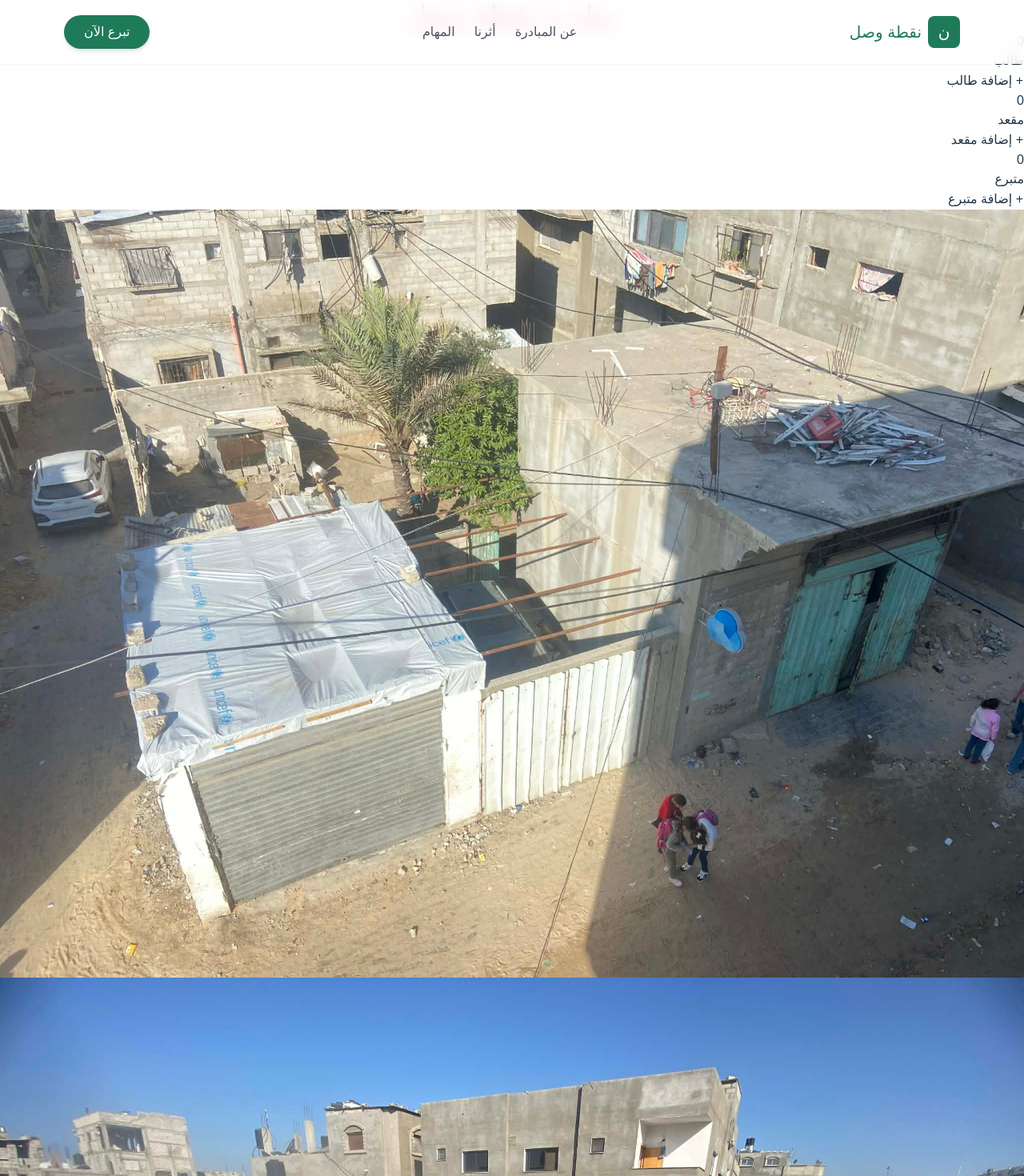
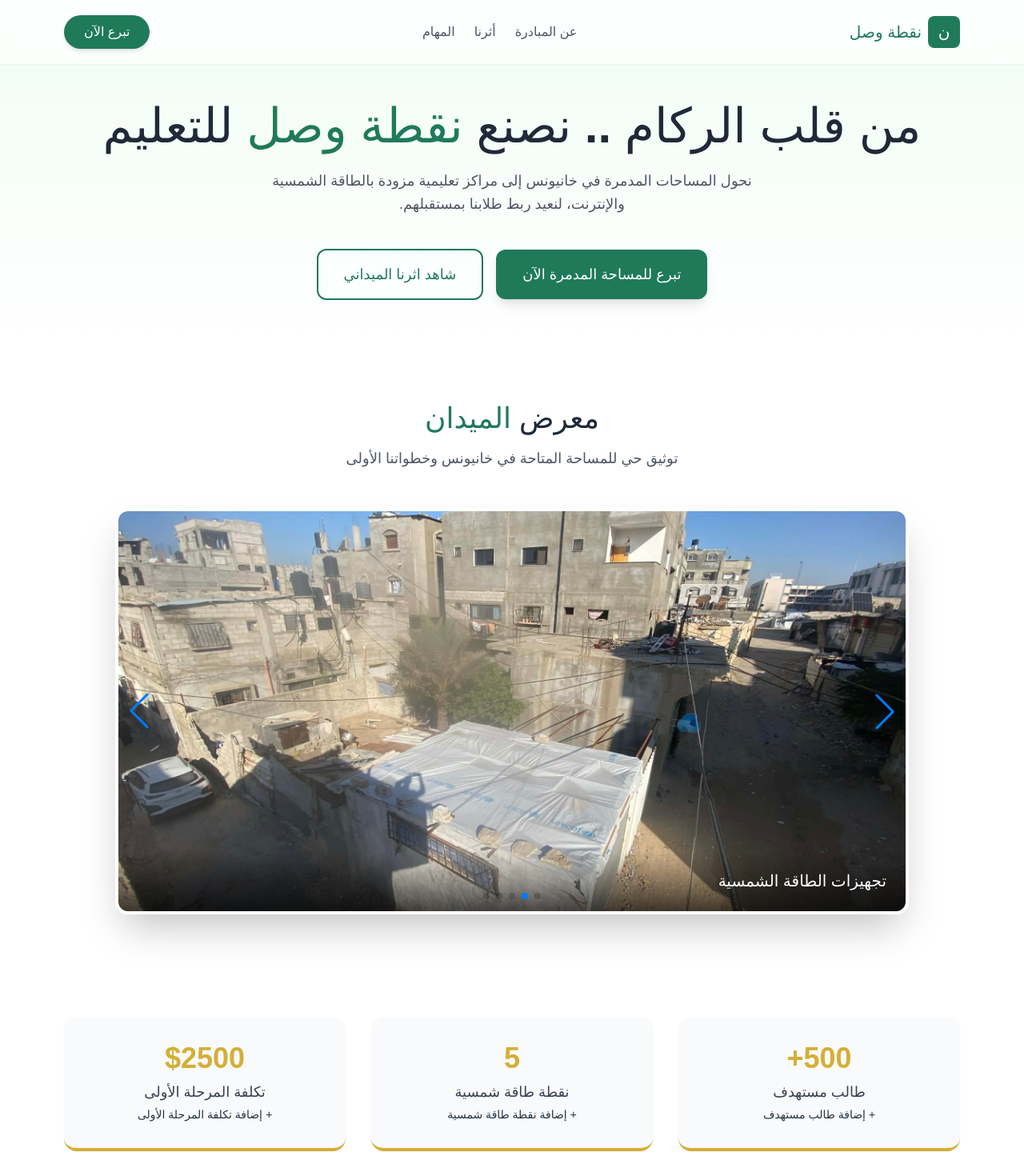
Before and after one commit to MahmoudNof/React-Noqtat-Wasl-Landing, a React (Vite) app: page / in a window 1280 px wide. Shown: the top 1470 px of the page at 80% size. Built offline with nearby package versions, Linux system fonts and the light colour scheme.

Commit message:
ImageSlider , Hero and Impact Component زيادة الاعتماد على ملف البيانات

```diff
--- a/package.json
+++ b/package.json
@@ -11,7 +11,8 @@
   },
   "dependencies": {
     "react": "^19.2.0",
-    "react-dom": "^19.2.0"
+    "react-dom": "^19.2.0",
+    "swiper": "^12.1.2"
   },
   "devDependencies": {
     "@eslint/js": "^9.39.1",
--- a/src/App.jsx
+++ b/src/App.jsx
@@ -1,25 +1,22 @@
 import { useState } from "react";
 import "./App.css";
 // استيراد الصور
-import img1 from "./assets/img1.jpeg";
-import img2 from "./assets/img2.jpeg";
-import img3 from "./assets/img3.jpeg";
-import img4 from "./assets/img4.jpeg";
-import img5 from "./assets/img5.jpeg";
+import { galleryData } from "./data";
+import { impactStats } from "./data"
 // استيراد المكونات
 import Navbar from "./Component/Navbar";
-import ImpactCounters from "./Component/ImpactCounters";
-import Gallery from "./Component/Gallery";
+import Hero from "./Component/Hero";
+import ImageSlider from "./Component/ImageSlider";
+import Impact from "./Component/Impact";
+// import ImpactCounters from "./Component/ImpactCounters";
 import TaskSystem from "./Component/TaskSystem";
 import About from "./Component/About";
-import HumanDetail from './Component/HumanDetail'
+import HumanDetail from "./Component/HumanDetail";
 import sections from "./data";
 
 function App() {
   const [tasks, setTasks] = useState(["تعلم اساسيات رياكت"]);
   const [inputValue, setInputValue] = useState("");
-  const images = [img1, img2, img3, img4, img5];
-
   const addTask = (text) => {
     setTasks([text, ...tasks]);
   };
@@ -29,22 +26,36 @@ function App() {
 
   return (
     <div className="App">
-      <div id="navbar" ><Navbar /></div>
-<h1 className="text-rose-600 text-center text-4xl">مبادرة نقطة وصل</h1>
-      <div id="impact"><ImpactCounters /></div>
-      <div id="gallery"><Gallery images={images} /></div>
-      <div id="humanDetail"><HumanDetail /></div>
+      <div id="navbar">
+        <Navbar />
+      </div>
+      <div id="hero">
+        <Hero />
+      </div>
+      <div id="gallery">
+        <ImageSlider photos = {galleryData} />
+      </div>
+      <div id="impact">
+        <Impact stats={impactStats} />
+      </div>
+      {/* <div id="impact">
+        <ImpactCounters />
+      </div> */}
+      <div id="humanDetail">
+        <HumanDetail />
+      </div>
       {sections.map((sec, index) => (
         <About key={index} aboutTitle={sec.title} aboutContent={sec.content} />
       ))}
-      <div id="taskSystem"><TaskSystem
-        tasks={tasks}
-        inputValue={inputValue}
-        setInputValue={setInputValue}
-        addTask={addTask}
-        deleteTask={deleteTask}
-      /></div>
-
+      <div id="taskSystem">
+        <TaskSystem
+          tasks={tasks}
+          inputValue={inputValue}
+          setInputValue={setInputValue}
+          addTask={addTask}
+          deleteTask={deleteTask}
+        />
+      </div>
     </div>
   );
 }
--- a/src/Component/Gallery.jsx
+++ /dev/null
@@ -1,13 +0,0 @@
-import React from 'react'
-
-const Gallery = ({ images }) => {
-  return (
-    <div className='gallery-grid'>
-        {images.map((pic, index) => (
-          <img key={index} src={pic} alt={`واقع المبادرة ${index + 1}`} className="grid-item"  />
-        ))}
-      </div>
-  )
-}
-
-export default Gallery
--- /dev/null
+++ b/src/Component/Hero.jsx
@@ -0,0 +1,26 @@
+import React from 'react'
+
+const Hero = () => {
+  return (
+    <section className='pt-32 pb-16 bg-gradient-to-b from-green-50 to-white px-4'>
+        <div className="max-w-6xl mx-auto text-center">
+            <h1 className="text4xl md:text-6xl font-extrabold text-gray-800 mb-6 leading-tight">
+                من قلب الركام .. نصنع <span className="text-[#1f7a5a]">نقطة وصل</span> للتعليم
+            </h1>
+            <p className="text-lg mb:text-xl text-gray-600 max-w-2xl mx-auto mb-10 leading-relaxed">
+                نحول المساحات المدمرة في خانيونس إلى مراكز تعليمية مزودة بالطاقة الشمسية والإنترنت، لنعيد ربط طلابنا بمستقبلهم.
+            </p>
+            <div className="flex flex-col sm:flex-row items-center justify-center gap-4">
+                <button className="w-full sm:w-auto bg-[#1f7a5a] text-white px-8 py-4 rounded-xl font-bold text-lg hover:bg-[#165a42] transition-all shadow-lg hover:shadow-xl">
+                    تبرع للمساحة المدمرة الآن
+                </button>
+                <button className='w-full sm:w-auto border-2 border-[#1f7a5a] text-[#1f7a5a] px-8 py-4 rounded-xl font-bold text-lg hover:bg-green-50 transition-all '>
+                    شاهد اثرنا الميداني
+                </button>
+            </div>
+        </div>
+    </section>
+  )
+}
+
+export default Hero
--- /dev/null
+++ b/src/Component/ImageSlider.jsx
@@ -0,0 +1,56 @@
+import React from "react";
+
+{
+  /* الخطوات القادمة تعتمد على هذه الاستيرادات */
+}
+import { Swiper, SwiperSlide } from "swiper/react";
+import { Navigation, Pagination, Autoplay } from "swiper/modules";
+
+// استيراد ستايلات Swiper الأساسية
+import "swiper/css";
+import "swiper/css/navigation";
+import "swiper/css/pagination";
+
+const ImageSlider = ({ photos }) => {
+  return (
+    <section id="gallery" className="py-16 bg-white">
+      <div className="max-w-5xl mx-auto px-4">
+        <div className="text-center mb-12">
+          <h2 className="text-3xl md:text-4xl font-extrabold text-gray-800">
+            معرض <span className="text-[#1f7a5a]">الميدان</span>
+          </h2>
+          <p className="text-gray-600 mt-4 text-lg">توثيق حي للمساحة المتاحة في خانيونس وخطواتنا الأولى</p>
+        </div>
+
+        <Swiper
+          modules={[Navigation, Pagination, Autoplay]}
+          spaceBetween={20}
+          slidesPerView={1}
+          navigation
+          pagination={{ clickable: true }}
+          autoplay={{ delay: 3000 }}
+          className="rounded-2xl shadow-2xl overflow-hidden border-4 border-white"
+        >
+          {photos.map((item) => (
+            <SwiperSlide key={item.id}>
+              <div className="relative h-[300 md:h-[500px] w-full">
+                <img
+                  src={item.url}
+                  alt={item.caption}
+                  className="w-full h-full object-cover transition-transform duration-700 hover:scale-105"
+                />
+                <div className="absolute bottom-0 right-0 left-0 bg-gradient-to-t from-black/70 to-transparent p-6">
+                  <p className="text-white text-xl font-bold text-right">
+                    {item.caption}
+                  </p>
+                </div>
+              </div>
+            </SwiperSlide>
+          ))}
+        </Swiper>
+      </div>
+    </section>
+  );
+  };
+
+export default ImageSlider;
--- /dev/null
+++ b/src/Component/Impact.jsx
@@ -0,0 +1,21 @@
+import React from "react";
+
+const Impact = ({stats}) => {
+    return(
+        <section className="py-16 bg-white">
+            <div className="max-w-6xl mx-auto px-4">
+                <div className="grid grid-cols-1 md:grid-cols-3 gap-8 text-center">
+                    {stats.map((stat) => (
+                        <div key={stat.id} className="p-8 rounded-2xl bg-gray-50 border-b-4 border-[#D4AF37] shadow-sm hover:shadow-md transition-shadow">
+                            <h3 className="text-4xl font-extrabold text-[#D4AF37] mb-2">{stat.value}</h3>
+                            <p className="text-gray-700 font-bold text-lg mb-1">{stat.label}</p>
+                            <p className="ext-gray-400 text-sm italic">+ إضافة {stat.label.replace('+', '')}</p>
+                        </div>
+                    ))}
+                </div>
+            </div>
+        </section>
+    )
+}
+
+export default Impact
--- a/src/data.js
+++ b/src/data.js
@@ -1,3 +1,25 @@
+// استيراد الصور أولاً لضمان عملها بعد الـ Build
+import img1 from "./assets/img1.jpeg";
+import img2 from "./assets/img2.jpeg";
+import img3 from "./assets/img3.jpeg";
+import img4 from "./assets/img4.jpeg";
+import img5 from "./assets/img5.jpeg";
+
+export const galleryData = [
+  { id: 1, url: img1, caption: 'المساحة المتاحة في خانيونس' },
+  { id: 2, url: img2, caption: 'تجهيزات الطاقة الشمسية' },
+  { id: 3, url: img3, caption: 'مكان تجمع الطلاب' },
+  { id: 4, url: img4, caption: 'أطفالنا يتعلمون برغم الركام' },
+  { id: 5, url: img5, caption: 'نقطة وصل - الأمل المستمر' },
+];
+
+// أضفنا هذا القسم ليكون جاهزاً للخطوة القادمة (الأهداف والذهب)
+export const impactStats = [
+  { id: 1, label: 'طالب مستهدف', value: '500+', icon: 'users' },
+  { id: 2, label: 'نقطة طاقة شمسية', value: '5', icon: 'sun' },
+  { id: 3, label: 'تكلفة المرحلة الأولى', value: '$2500', icon: 'dollar' },
+];
+
 const sections = [
   {
     title:"مبادرة نقطة وصل",
@@ -46,5 +68,4 @@ const sections = [
 `
   }
 ];
-
-  export default sections
+export default sections
```
Also changed, not shown: src/Component/Navbar.jsx (+7 -7 lines), 1 other file (tests, documents, lock files or other folders).
